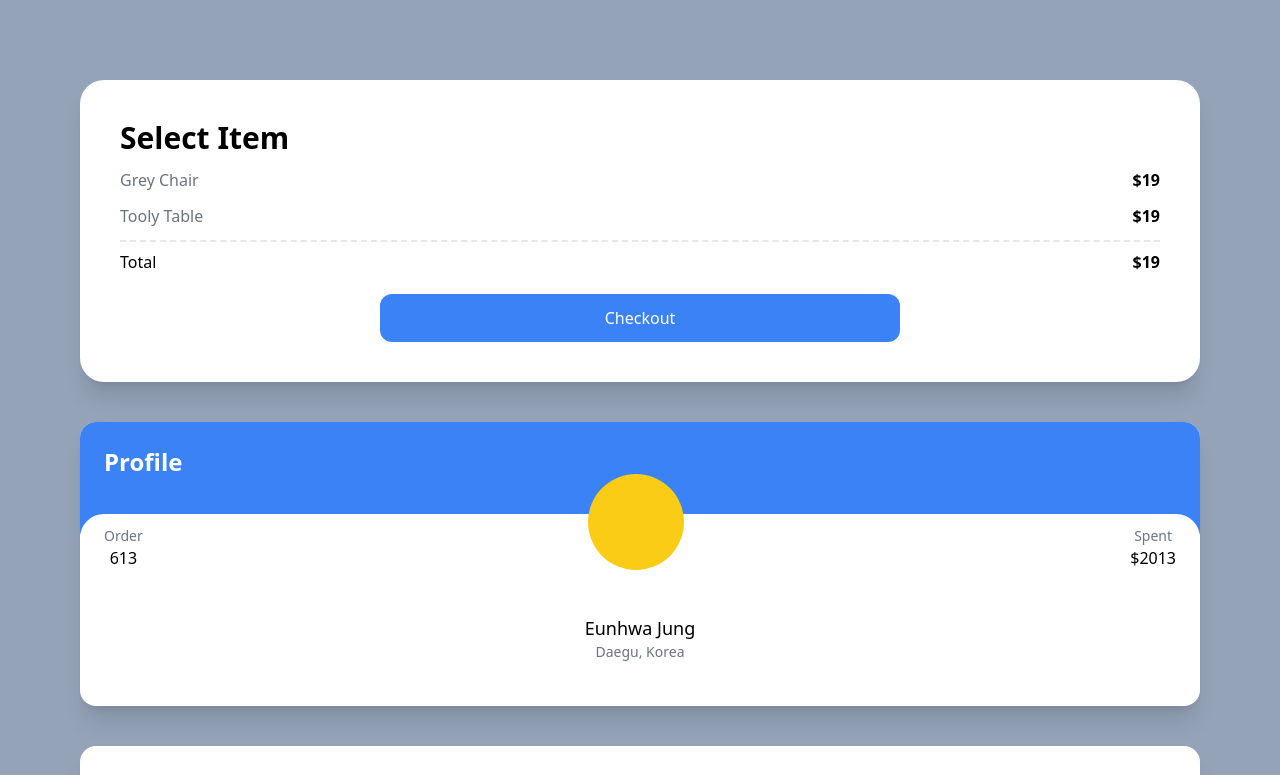
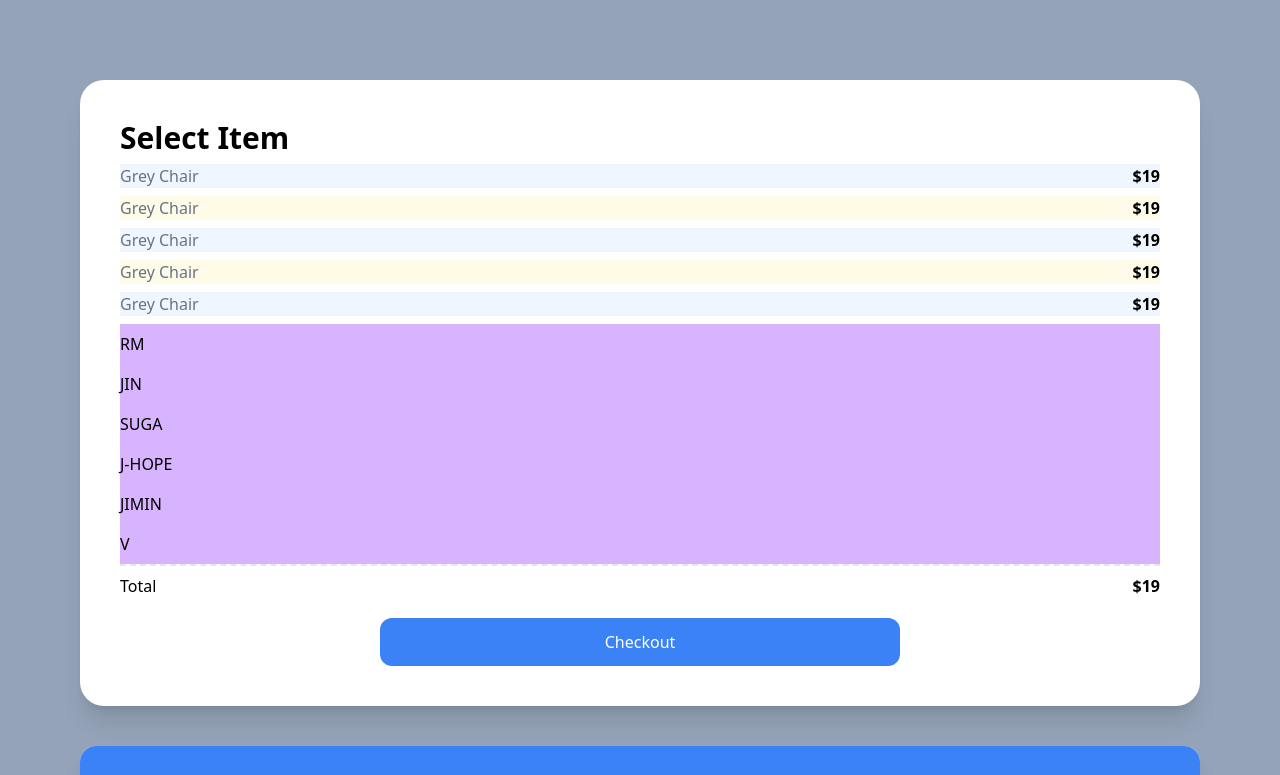
Before and after one commit to summereuna/carrot-market, a Next.js app: page / in a window 1280 px wide. Shown: the top 775 px of the page. Built offline with nearby package versions, Linux system fonts and the light colour scheme.

Commit message:
TIL: practice tailwind list utilities

```diff
--- a/pages/index.tsx
+++ b/pages/index.tsx
@@ -6,16 +6,28 @@ const Home: NextPage = () => {
         {/* 첫 번째: 계산서 */}
         <div className="bg-white p-10 rounded-3xl shadow-xl">
           <span className="font-semibold text-3xl">Select Item</span>
-          <div className="my-3 flex-col space-y-3">
-            <div className="flex justify-between">
-              <span className="text-gray-500">Grey Chair</span>
-              <span className="font-semibold">$19</span>
-            </div>
-            <div className="flex justify-between">
-              <span className="text-gray-500">Tooly Table</span>
-              <span className="font-semibold">$19</span>
-            </div>
-          </div>
+          {/* 모디파이어로 리스트 구현하기 */}
+          <ul>
+            {[1, 2, 3, 4, 5].map((i) => (
+              <div
+                key={i}
+                className="flex justify-between my-2 odd:bg-blue-50 even:bg-yellow-50 only:bg-red-50"
+                //first: 첫번째 child, last: 마지막 child, only: child가 하나일 경우 표시됨
+                //odd: 홀수 , even: 짝수
+              >
+                <span className="text-gray-500">Grey Chair</span>
+                <span className="font-semibold">$19</span>
+              </div>
+            ))}
+          </ul>
+          {/* empty 수도 셀렉터로는 빈 값을 표시하거나 숨길 수 있음 */}
+          <ul>
+            {["RM", "JIN", "SUGA", "J-HOPE", "JIMIN", "V", ""].map((c, i) => (
+              <li className="py-2 bg-purple-300 empty:hidden" key={i}>
+                {c}
+              </li>
+            ))}
+          </ul>
           <div className="flex justify-between pt-2 border-t-2 border-dashed">
             <span>Total</span>
             <span className="font-semibold">$19</span>
```
